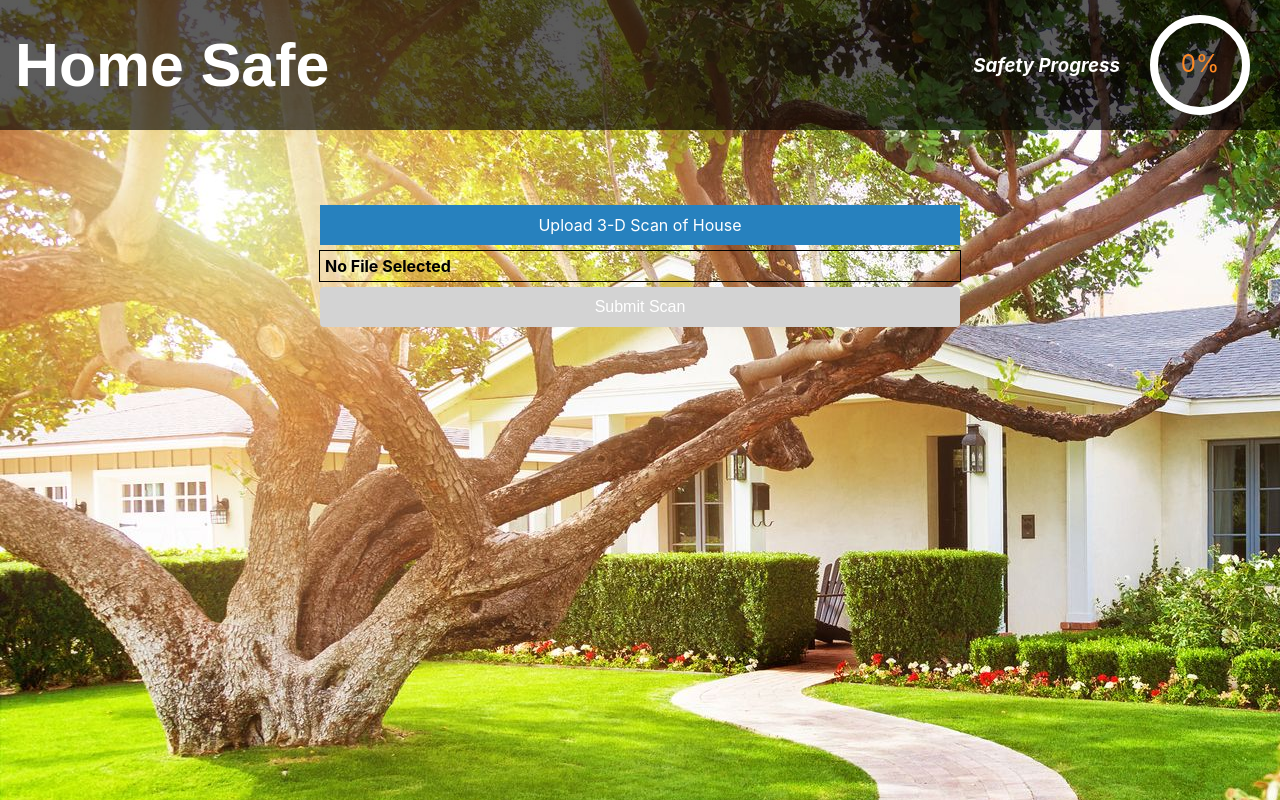
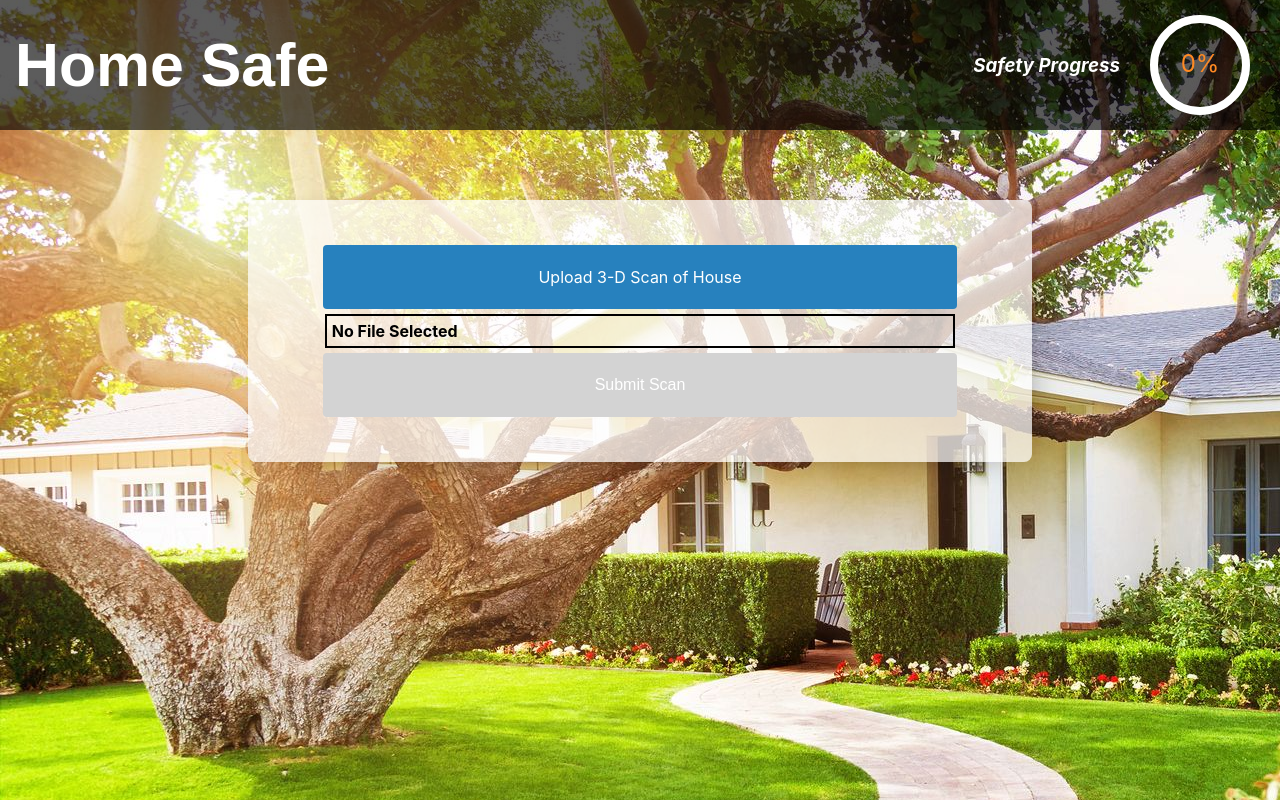
Before and after one commit to baldm0mma/home-safe, a React (Create React App) app: page /scan-upload in a window 1280 px wide. Built offline with nearby package versions, Linux system fonts and the light colour scheme; a web font is replaced by a local one.

Commit message:
Style the containers in ScanPage component

```diff
--- a/src/Components/ScanPage/ScanPage.scss
+++ b/src/Components/ScanPage/ScanPage.scss
@@ -1,11 +1,18 @@
 .scan-page-section {
+  display: flex;
   margin-top: 200px;
+  justify-content: center;
   width: 100%;
 }
 
 .uploaded-notification {
   align-items: center;
+  background: rgba(255, 255, 255, 0.719);
+  border-radius: 8px;
+  box-shadow: 10px 10px 40px -28px rgba(0,0,0,0.75);
   display: flex;
   flex-direction: column;
   justify-content: center;
+  padding: 40px;
+  width: 55%;
 }
--- a/src/Components/ScanUploader/ScanUploader.scss
+++ b/src/Components/ScanUploader/ScanUploader.scss
@@ -1,22 +1,28 @@
 .scan-form {
+  align-items: center;
+  background: rgba(255, 255, 255, 0.719);
+  border-radius: 8px;
+  box-shadow: 10px 10px 40px -28px rgba(0,0,0,0.75);
   display: flex;
   flex-direction: column;
-  align-items: center;
+  padding: 40px;
+  width: 55%;
 }
 
 .house-scan-label,
 .scan-submit-button {
   align-items: center;
+  border-radius: 4px;
   box-sizing: border-box;
   display: flex;
   background-color: #2781BE;
   border: none;
   color: white;
   font-size: 1em;
-  height: 40px;
+  height: 8vh;
   justify-content: center;
   margin: 5px;
-  width: 50%;
+  width: 90%;
 }
 
 .scan-upload-button {
@@ -26,17 +32,17 @@
 .scan-submit-button:hover,
 .house-scan-label:hover {
   background-color: white;
-  border: #2781BE solid 1px;
+  border: #2781BE solid 2px;
   color: #2781BE;
 }
 
 .selected-file-container {
   align-items: center;
-  border: black solid 1px;
+  border: black solid 2px;
   display: flex;
   height: 30px;
   margin: 0px;
-  width: 50%;
+  width: 89%;
 }
 
 .selected-file {
```
